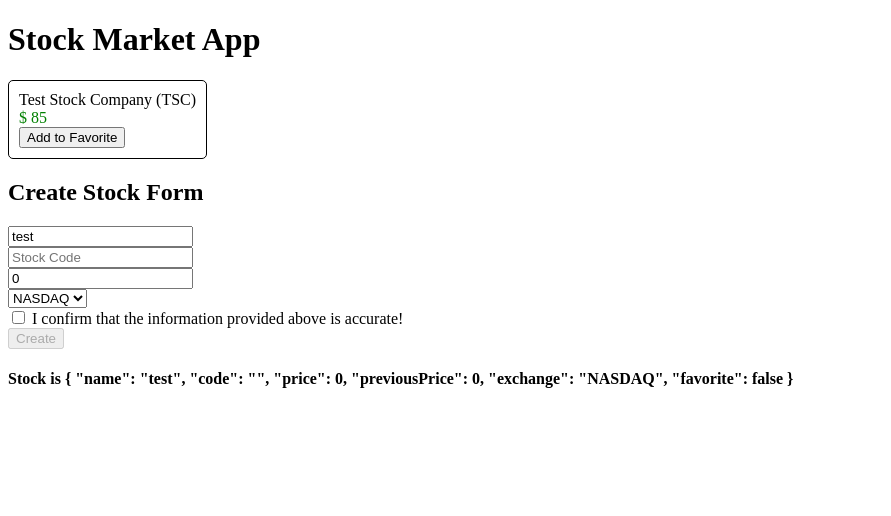
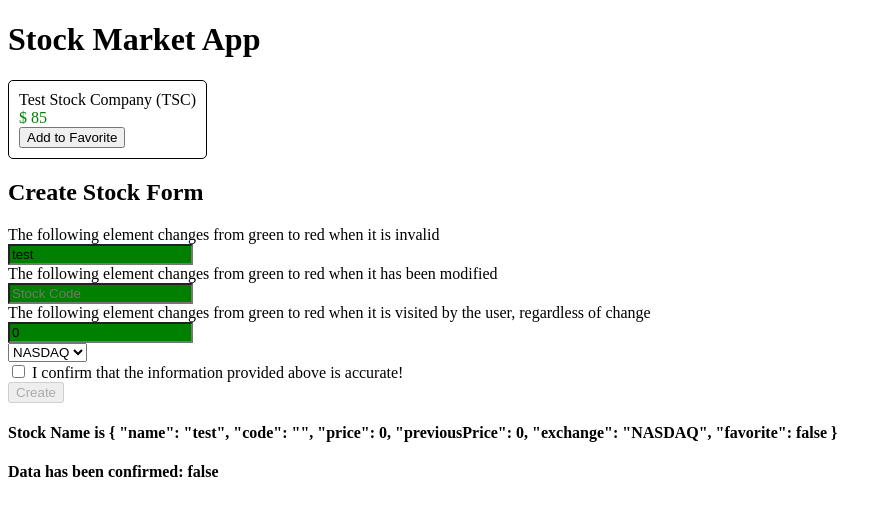
Before and after one commit to JIA-WE-LIAN/StockMarket, an Angular app: page / in a window 1280 px wide. Shown: the top 516 px of the page, without its empty margins (0-891 px from the left). Built offline with nearby package versions, Linux system fonts and the light colour scheme.

Commit message:
'16_ngModelControlState'

```diff
--- a/src/app/stock/create-stock/create-stock.component.css
+++ b/src/app/stock/create-stock/create-stock.component.css
@@ -0,0 +1,11 @@
+.stock-name .ng-valid,
+.stock-code .ng-pristine,
+.stock-price .ng-untouched {
+  background-color: green;
+}
+
+.stock-name .ng-invalid,
+.stock-code .ng-dirty,
+.stock-price .ng-touched {
+  background-color: pink;
+}
--- a/src/app/stock/create-stock/create-stock.component.html
+++ b/src/app/stock/create-stock/create-stock.component.html
@@ -2,11 +2,18 @@
 
 <div class="form-group">
   <form (ngSubmit)="createStock()">
+    <div>
+      The following element changes from green to red when it is invalid
+    </div>
     <div class="stock-name">
       <input type="text"
              placeholder="Stock Name"
+             required
              name="stockName"
              [(ngModel)]="stock.name">
+    </div>
+    <div>
+      The following element changes from green to red when it has been modified
     </div>
     <div class="stock-code">
       <input type="text"
@@ -14,6 +21,9 @@
              name="stockCode"
              [(ngModel)]="stock.code">
     </div>
+    <div>
+        The following element changes from green to red when it is visited by the user, regardless of change
+      </div>
     <div class="stock-price">
       <input type="number"
              placeholder="Stock Price"
@@ -22,10 +32,11 @@
              (ngModelChange)="setStockPrice($event)">
     </div>
     <div class="stock-exchange">
-      <select name="stockExchange" [(ngModel)]="stock.exchange">
-        <option *ngFor="let exchange of exchanges"
-          [ngValue]="exchange">{{exchange}}</option>
-      </select>
+      <div>
+        <select name="stockExchange" [(ngModel)]="stock.exchange">
+          <option *ngFor="let exchange of exchanges" [ngValue]="exchange">{{exchange}}</option>
+        </select>
+      </div>
     </div>
     <div class="stock-confirm">
       <input type="checkbox"
@@ -38,4 +49,5 @@
   </form>
 </div>
 
-<h4>Stock is {{stock | json}}</h4>
+<h4>Stock Name is {{stock | json}}</h4>
+<h4>Data has been confirmed: {{confirmed}}</h4>
```
